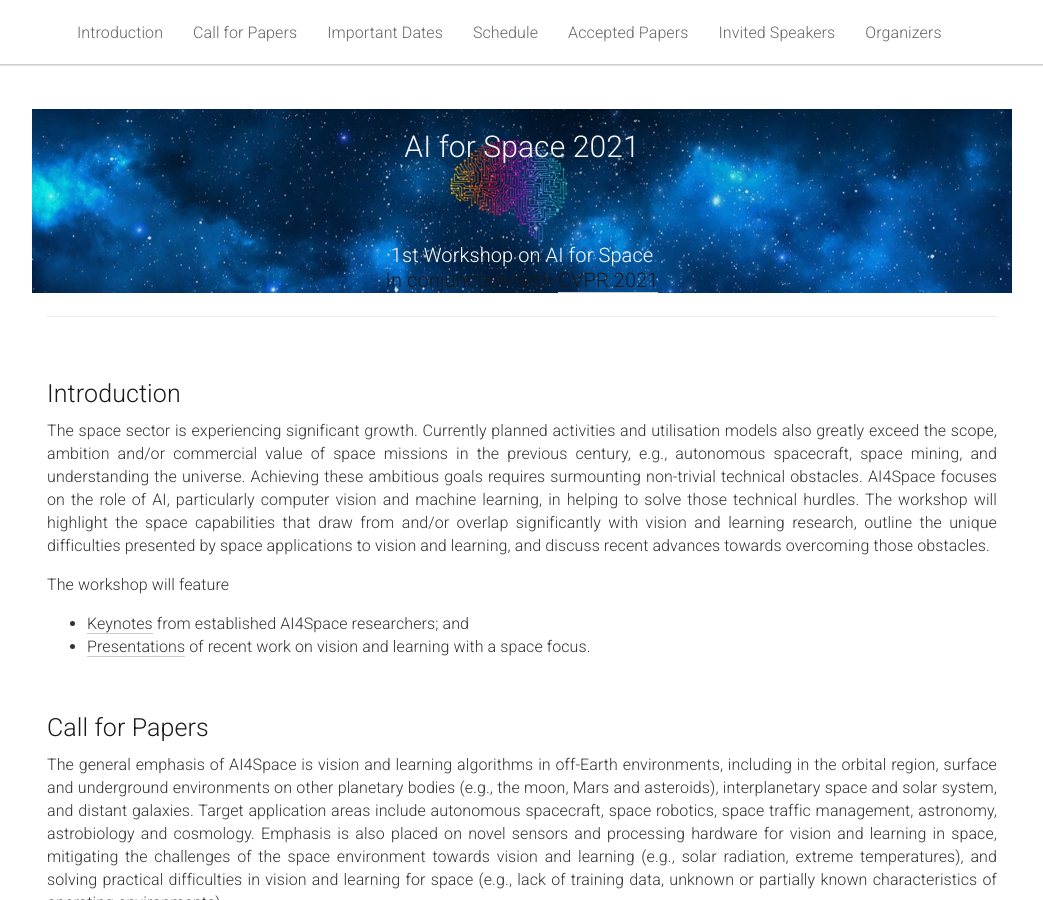
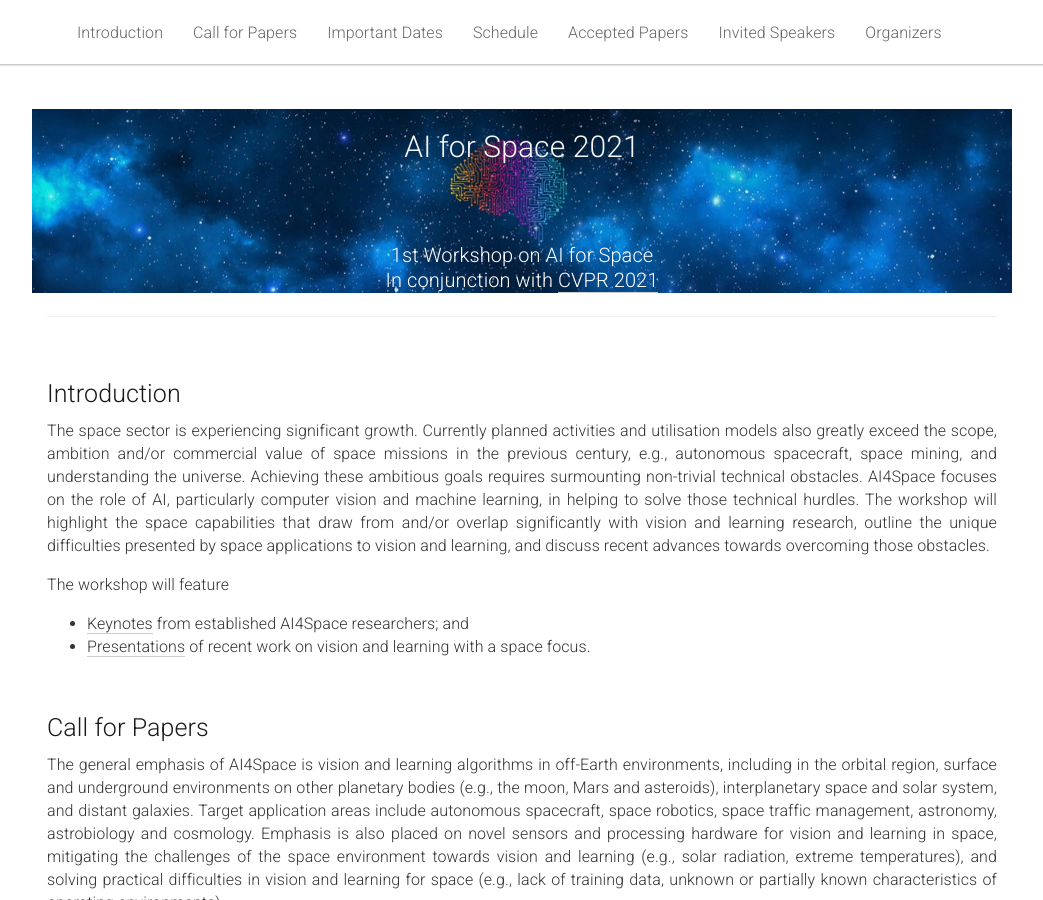
Before and after one commit to AIforSpace/2024, a Jekyll site: the page built from _pages/home.md, in a window 1280 px wide and 900 px high. Shown: the whole window, without its empty margins (118-1161 px from the left). Built offline with Jekyll 4.4.1, drawn with Linux system fonts in a browser that asks for light colours.

Commit message:
Update home.md

```diff
--- a/_pages/home.md
+++ b/_pages/home.md
@@ -18,7 +18,7 @@ acknowledgements: ""
     <center><br></center>
     <br>
     <center><h3 style="color:white">1st Workshop on AI for Space</h3></center>
-    <center><h3>In conjunction with <a href="http://cvpr2021.thecvf.com/">CVPR 2021</a></h3></center>
+    <center><h3 style="color:white">In conjunction with <a href="http://cvpr2021.thecvf.com/">CVPR 2021</a></h3></center>
     <!-- <center><span style="font-weight:400;">14th of June 2020</span></center> -->
   </div>
 </div>
```
